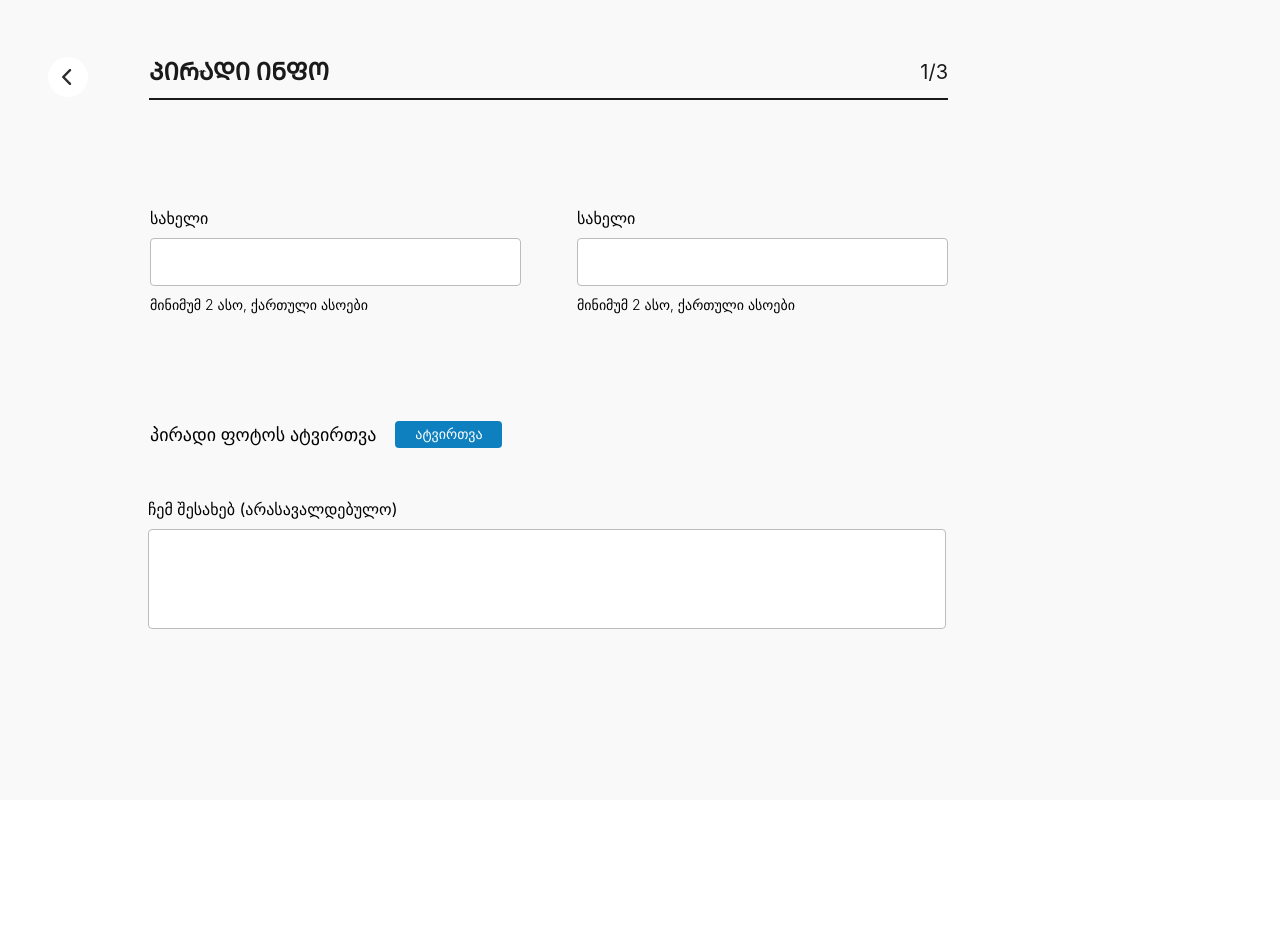
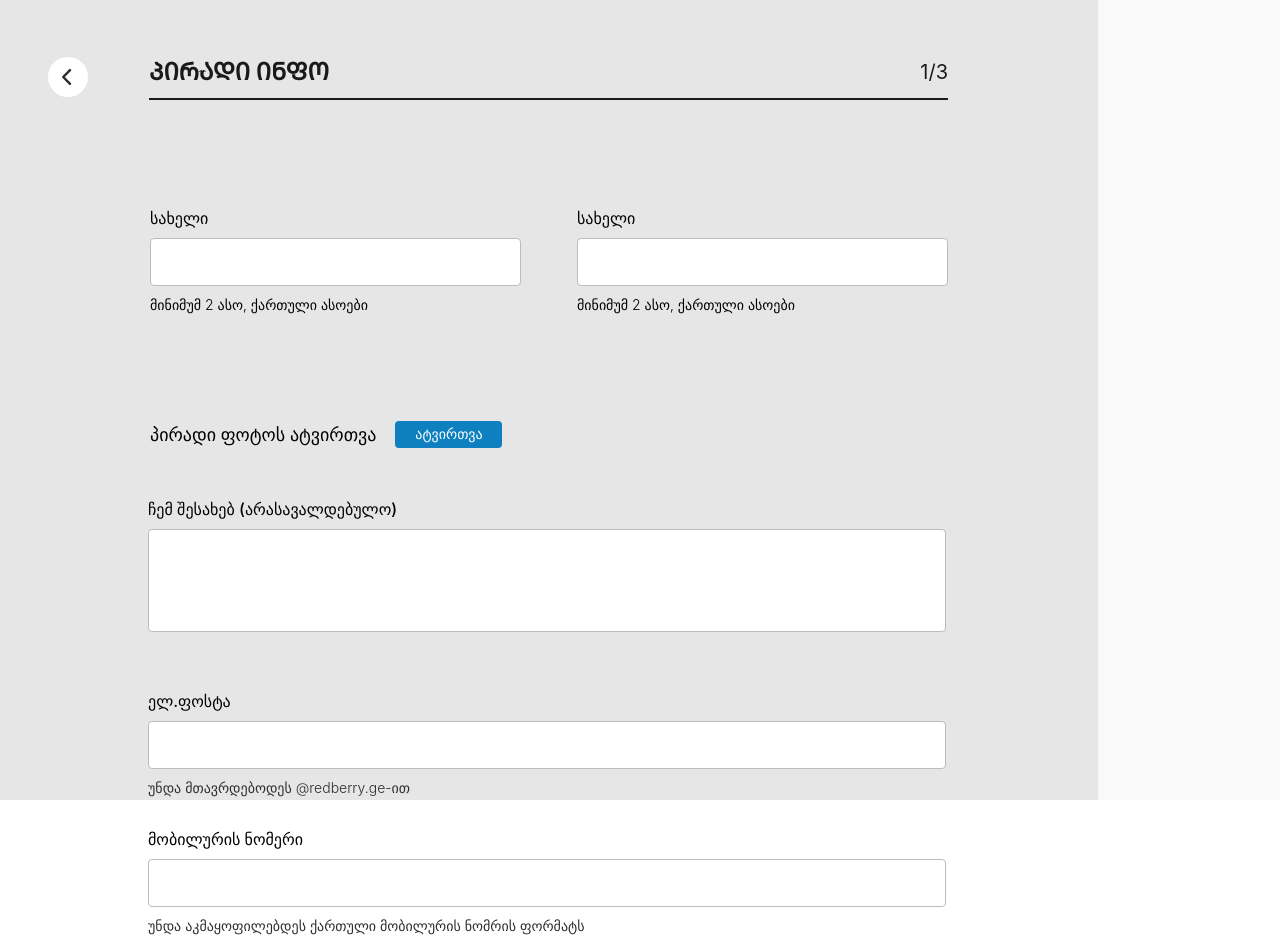
Before and after one commit to Desp0o/RedBerry-cv-app, a React (Create React App) app: page /#/components/personal/Pinfo in a window 1280 px wide. Before the commit the page ends 800 px from the top, so only its background shows below. Built offline with nearby package versions, Linux system fonts and the light colour scheme.

Commit message:
added number & mail input / added mail and number input remove with back arrow

```diff
--- a/src/components/headerCom.js
+++ b/src/components/headerCom.js
@@ -5,6 +5,7 @@ export default function HeaderComponent(props){
         sessionStorage.removeItem('name')
         sessionStorage.removeItem('surName')
         sessionStorage.removeItem('aboutMe')
+        sessionStorage.removeItem('number')
     }
 
     return(
--- a/src/components/personal/Pinfo.js
+++ b/src/components/personal/Pinfo.js
@@ -7,57 +7,82 @@ function inputHanlder(e, state){
     state(e.currentTarget.value)
 }
 
+//რეგექსის შემოწმება
+function regexCheck(ref){
+    const regex1 = /^[ა-ჰ]{2,}$/;
 
-//რეგექსის შემოწმება
-const regex1 = /^[ა-ჰ]{2,}$/;
-function regexCheck(ref){
     if(regex1.test(ref.current.value)){
         ref.current.style.border = '1px solid #98E37E'
-    }else if(ref.current.value.length === 0){
+    }else{
         ref.current.style.border = '1px solid #BCBCBC'
-    }else{
-        ref.current.style.border = '1px solid #EF5050'
     }
 }
 
-const regex2 = /^[ა-ჰ, 0-9,*!@#$%^&()-=+„“?<>":;']{2,}$/;
 function regexCheckDescitpion(ref){
+    const regex2 = /^[ა-ჰ, 0-9,*!@#$%^&()-=+„“?<>":;']{2,}$/;
+
     if(regex2.test(ref.current.value)){
-        ref.current.style.border = '1px solid red'
+        ref.current.style.border = '1px solid #98E37E'
+    }else{
+        ref.current.style.border = '1px solid #BCBCBC'
+    }
+}
+
+function emailCheck(ref){
+    if(ref.current.value.endsWith("@redberry.ge")){
+        ref.current.style.border = '1px solid #98E37E'
+    }else{
+        ref.current.style.border = '1px solid #BCBCBC'
+    }
+}
+
+function numberCheck(ref){
+    const numberRegex = /^\+995\s5\d{2}\s\d{2}\s\d{2}\s\d{2}$/
+
+    if(numberRegex.test(ref.current.value)){
+        ref.current.style.border = '1px solid #98E37E'
     }else{
         ref.current.style.border = '1px solid #BCBCBC'
     }
 }
 
 export default function Pinfo() {
-
-
-    const inputNameRef = useRef()
+    const inputNameRef    = useRef()
     const inputSurNameRef = useRef()
     const inputAboutMeRef = useRef()
+    const inputEmailRef   = useRef()
+    const inputNumberRef  = useRef()
 
-    const [name, setName] = useState(sessionStorage.getItem('name') || '')
+    const [name, setName]       = useState(sessionStorage.getItem('name') || '')
     const [surName, setSurName] = useState(sessionStorage.getItem('surName') || '')
     const [aboutMe, setAboutNe] = useState(sessionStorage.getItem('aboutMe') || '')
+    const [email, setEmail]     = useState(sessionStorage.getItem('email') || '')
+    const [number ,setNumber]   = useState(sessionStorage.getItem('number') || '')
 
 
     useEffect(()=>{
         sessionStorage.setItem('name', name) // name storage
         sessionStorage.setItem('surName', surName) // surname storage
         sessionStorage.setItem('aboutMe', aboutMe)
+        sessionStorage.setItem('email', email)
+        sessionStorage.setItem('number', number)
 
         regexCheck(inputNameRef)
         regexCheck(inputSurNameRef)
 
         regexCheckDescitpion(inputAboutMeRef)
+        emailCheck(inputEmailRef)
 
-    },[name, surName, aboutMe])
+        numberCheck(inputNumberRef)
+        setNumber(inputNumberRef.current.value.replace(/(\d{3})(\d{3})(\d{2})(\d{2})(\d{2})/, '$1 $2 $3 $4 $5'))
+
+    },[name, surName, aboutMe, email, number])
 
     return (
-        <div className="w-full h-[100vh] box-border bg-[#F9F9F9]">
+        <div className="w-full h-[100vh] bg-[#F9F9F9]">
 
             {/* left side  */}
-            <div className="w-[1098px] h-[100vh] bg-[#F9F9F9] box-border">
+            <div className="w-[1098px] h-[100vh] bg-[#E6E6E6]">
                 <HeaderComponent
                     title='ᲞᲘᲠᲐᲓᲘ ᲘᲜᲤᲝ'
                     page='1/3'
@@ -112,9 +137,9 @@ export default function Pinfo() {
                 </div>
 
                 {/* lil bio text input */}
-                <div className="w-[846px] h-[148px] pl-[24px] pr-[24px] pt-[8px] pb-[8px] my-[41px]
-                                mx-[124px] flex flex-col gap-[8px]">
-                    <p>ჩემ შესახებ (არასავალდებულო)</p>
+                <div className="w-[846px] pl-[24px] pr-[24px] pt-[8px] pb-[8px] my-[41px]
+                                mx-[124px] flex flex-col gap-[8px] box-border">
+                    <p className={`text-[16px] font-[500]`}>ჩემ შესახებ (არასავალდებულო)</p>
 
                     <input
                         ref={inputAboutMeRef}
@@ -124,9 +149,33 @@ export default function Pinfo() {
                         onChange={(e)=>inputHanlder(e,setAboutNe)}
                     />
                 </div>
+
+                {/* email input */}
+                <div className="w-[846px] pl-[24px] pr-[24px] pt-[8px] pb-[8px] mx-[124px] flex flex-col gap-[8px]">
+                    <p className={`text-[16px] font-[500]`}>ელ.ფოსტა</p>
+                    <input
+                        className="w-[798px] h-[48px] rounded-[4px] bg-[#FFF] border border-[#BCBCBC] box-border"
+                        ref={inputEmailRef}
+                        value={email}
+                        type='email'
+                        onChange={(e) => inputHanlder(e, setEmail)}
+                    />
+                    <p className="text-[#2E2E2E] text-[14px] font-[300]">უნდა მთავრდებოდეს @redberry.ge-ით</p>
+                </div>
+
+                {/* number input */}
+                <div className="w-[846px] pl-[24px] pr-[24px] pt-[8px] pb-[8px] mx-[124px] my-[13px] flex flex-col gap-[8px]">
+                    <p className={`text-[16px] font-[500]`}>მობილურის ნომერი</p>
+                    <input
+                        ref={inputNumberRef}
+                        className="w-[798px] h-[48px] rounded-[4px] bg-[#FFF] border border-[#BCBCBC] box-border"
+                        type='text'
+                        value={number}
+                        onChange={(e) => inputHanlder(e, setNumber)}
+                    />
+                    <p className="text-[#2E2E2E] text-[14px] font-[300]">უნდა აკმაყოფილებდეს ქართული მობილურის ნომრის ფორმატს</p>
+                </div>
             </div>
-
-
 
         </div>
 
```
